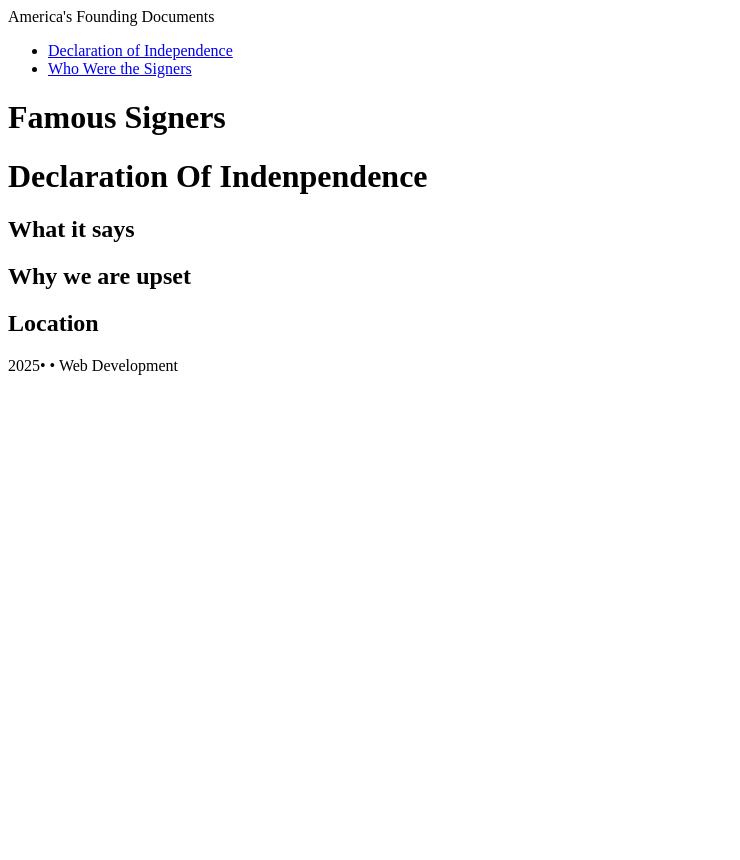
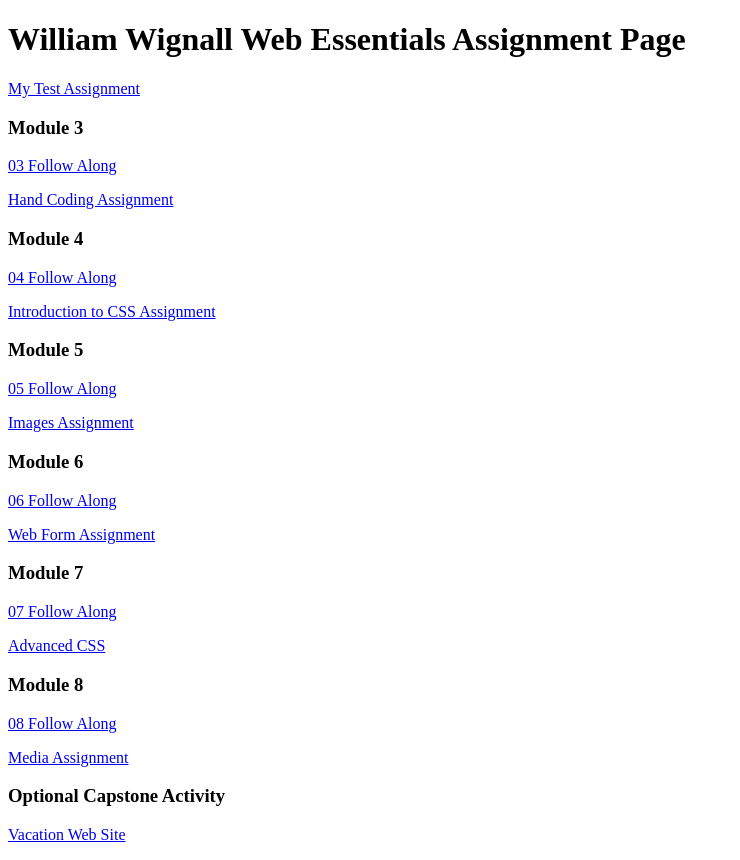
Before and after one commit to BiggyInc/webdev1, a plain HTML site: page index.html in a window 1280 px wide. Shown: the whole page, without its empty margins (0-740 px from the left). Before the commit the page ends 800 px from the top, so only its background shows below. Drawn offline with Linux system fonts and the light colour scheme.

Commit message:
Update index.html

```diff
--- a/index.html
+++ b/index.html
@@ -1,44 +1,39 @@
 <!DOCTYPE html>
 <html lang="en">
-<head>
-<meta charset="utf-8">
-<meta name="author" content="William Wignall">
-<meta name="description" content="Learn about the Declaration od Independence of the United States">
-    <meta name="viewport" content="width=device-width, initial-scale=1.0">
-      <title> America's Founding Documents Declaration of Independence</title>
+	<head>
+		<meta charset="UTF-8">
+		<meta name="viewport" content="width=device-width, initial-scale=1.0">
+		<title>dwdd 1600 assignment list page</title>
+	</head>
+	<body>
+		<h1>William Wignall Web Essentials Assignment Page</h1>
+		<p><a href="01test">My Test Assignment</a></p>
 
-      </head>
+		<h3>Module 3</h3>
+		<p><a href="03follow-along">03 Follow Along</a></p>
+		<p><a href="03hand-coding">Hand Coding Assignment</a></p>
 
-    <body>
-    <!-- start the page header -->
-    <header>
-        <span>America's Founding Documents</span>
-    </header>
-    <!-- start the page navigation -->
-    <nav>
-    <ul>
-       <li><a href="index.html">Declaration of Independence</a> </li>
+		<h3>Module 4</h3>
+		<p><a href="04follow-along">04 Follow Along</a></p>
+		<p><a href="04intro-css">Introduction to CSS Assignment</a></p>
 
-        <li><a href="index.html">Who Were the Signers</a> </li>
-    </ul>
-    </nav>
+		<h3>Module 5</h3>
+		<p><a href="05follow-along">05 Follow Along</a></p>
+		<p><a href="05images">Images Assignment</a></p>
 
-    <!-- start the page main -->
-    <main>
-     <h1>Famous Signers</h1>
+		<h3>Module 6</h3>
+		<p><a href="06follow-along">06 Follow Along</a></p>
+		<p><a href="06form">Web Form Assignment</a></p>
 
-    <h1>Declaration Of Indenpendence   </h1>
-       <h2>What it says</h2>
+		<h3>Module 7</h3>
+		<p><a href="07follow-along">07 Follow Along</a></p>
+		<p><a href="07advanced-css">Advanced CSS</a></p>
 
-        <h2>Why we are upset</h2>
+		<h3>Module 8</h3>
+		<p><a href="08follow-along">08 Follow Along</a></p>
+		<p><a href="08media">Media Assignment</a></p>
 
-        <h2>Location</h2>
-
-
-        </main>
-
-    <!-- start the page footer -->
-    <footer>
-      <p>2025&bull; &bull; Web Development</p>
-    </footer>
-</body>
+		<h3>Optional Capstone Activity</h3>
+		<p><a href="vacation">Vacation Web Site</a></p>
+	</body>
+</html>
```
